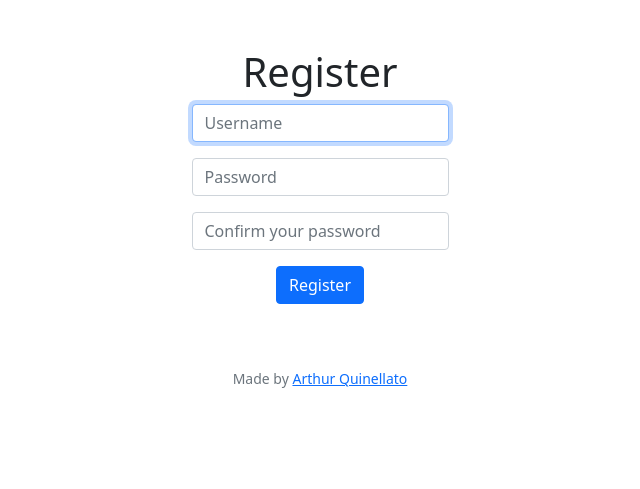
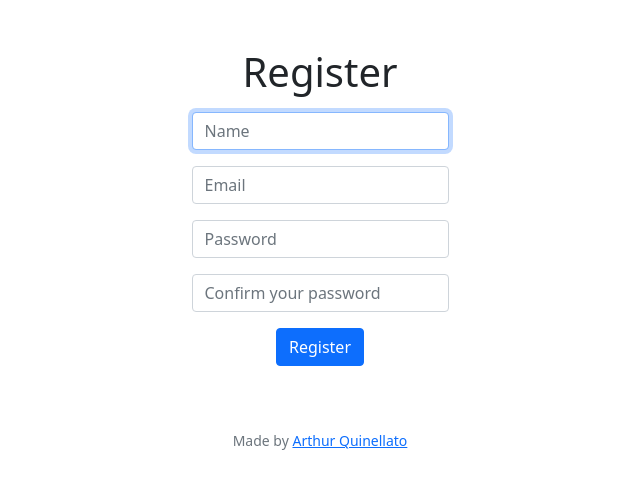
Before and after one commit to Arthur1802/CS50-Final-Project, a Flask app: page /register in a window 1280 px wide. Shown: the part 66-555 px from the top of the page, without its empty margins (320-960 px from the left). Run offline with Flask 3, Linux system fonts and the light colour scheme; some libraries are stand-ins or nearby versions.

Commit message:
html changes

```diff
--- a/templates/login.html
+++ b/templates/login.html
@@ -5,7 +5,9 @@
 {% endblock %}
 
 {% block main %}
-    <h1>Login</h1>
+    <div class = "mb-3">
+        <h1>Login</h1>
+    </div>
     <form action = "/login" method = "POST">
         <div class = "mb-3">
             <input autocomplete = "off" autofocus class = "form-control mx-auto w-auto" name = "username" placeholder = "Username" type = "text">
--- a/templates/register.html
+++ b/templates/register.html
@@ -5,10 +5,15 @@
 {% endblock %}
 
 {% block main %}
-    <h1>Register</h1>
+    <div class = "mb-3">
+        <h1>Register</h1>
+    </div>
     <form action = "/register" method = "POST">
         <div class = "mb-3">
-            <input autocomplete = "off" autofocus class = "form-control mx-auto w-auto" name = "username" placeholder = "Username" type = "text">
+            <input autocomplete = "off" autofocus class = "form-control mx-auto w-auto" name = "name" placeholder = "Name" type = "text">
+        </div>
+        <div class = "mb-3">
+            <input autocomplete = "off" autofocus class = "form-control mx-auto w-auto" name = "email" placeholder = "Email" type = "email">
         </div>
         <div class = "mb-3">
             <input autocomplete = "off" class = "form-control mx-auto w-auto" name = "password" placeholder = "Password" type = "password">
```
